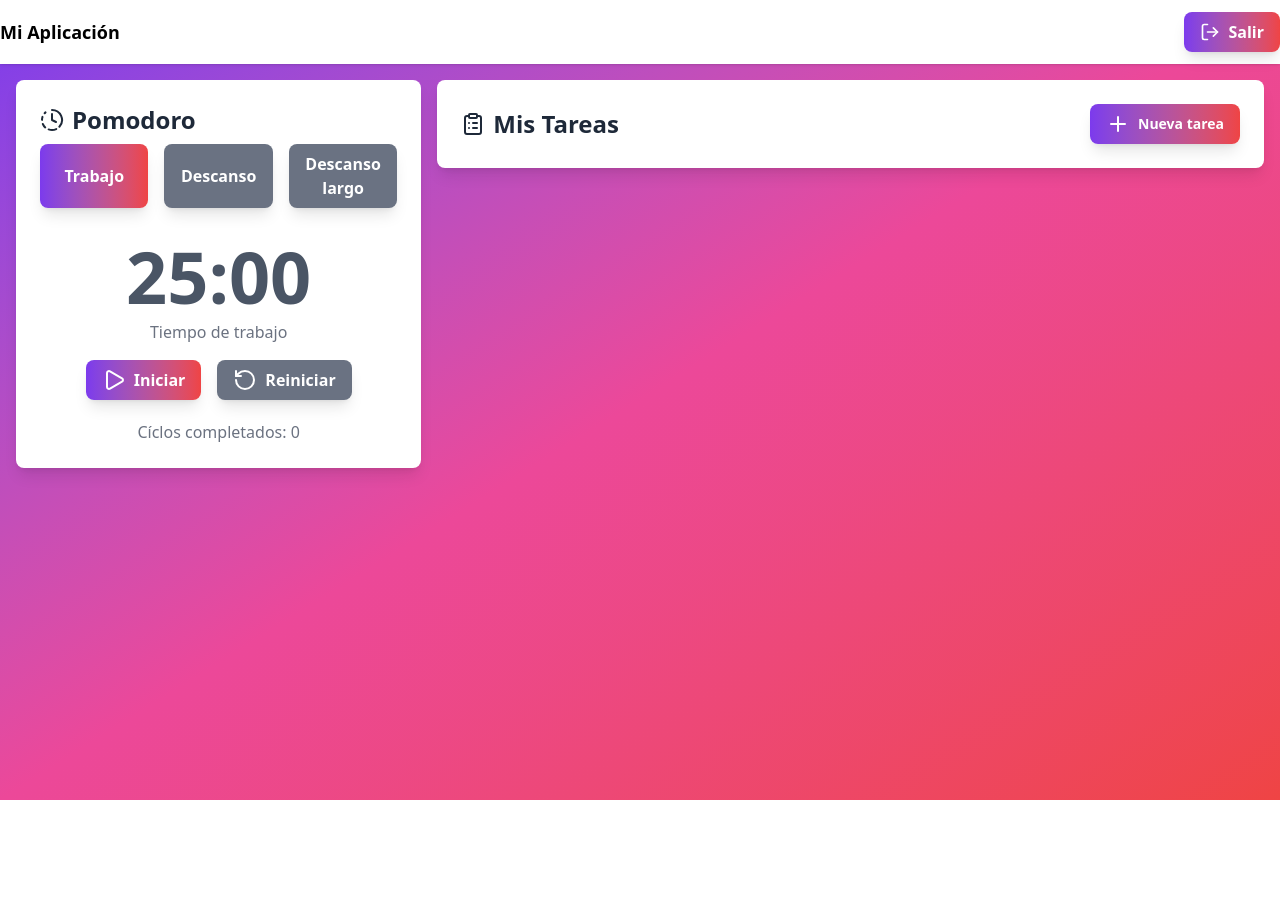
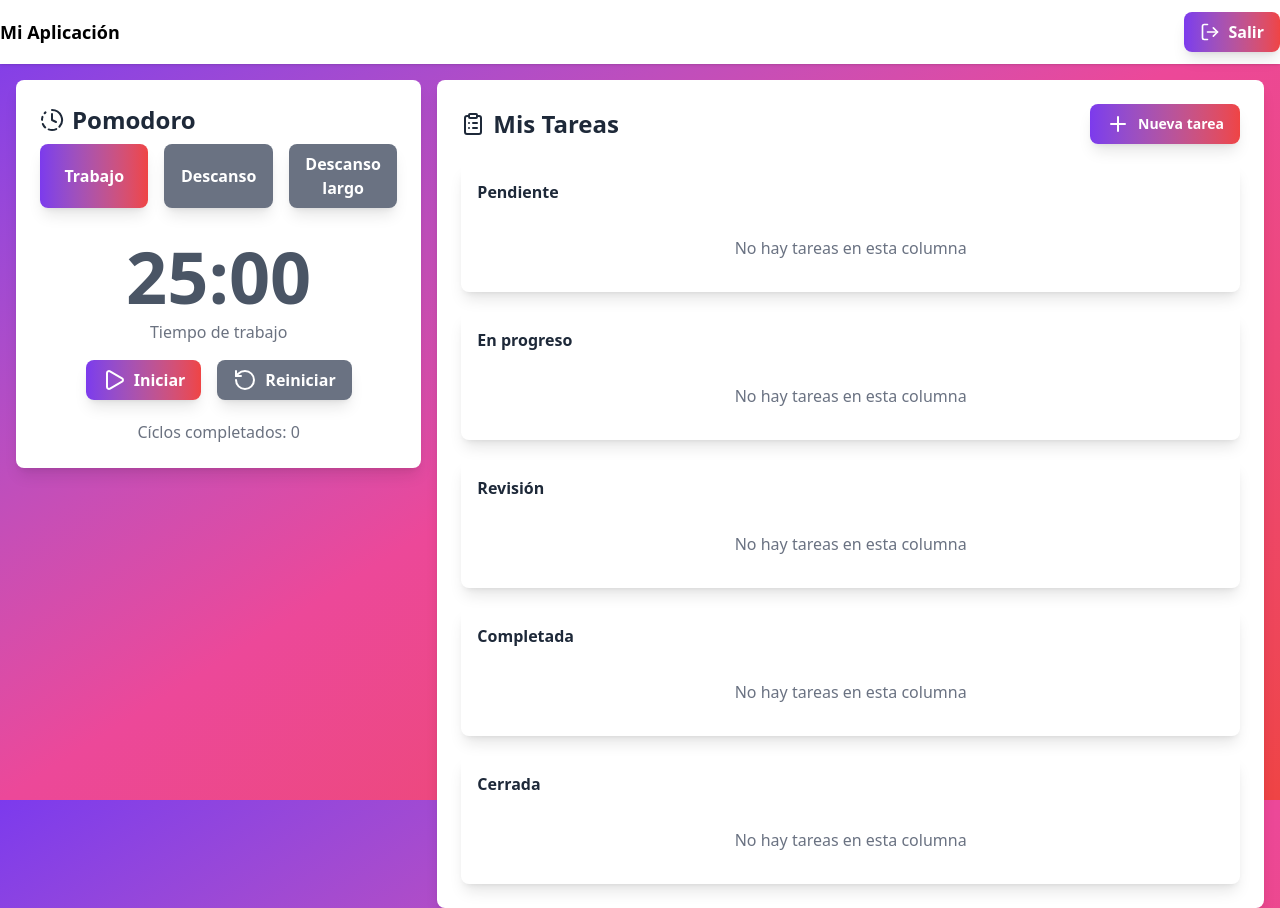
Before and after one commit to sermarmar/task-build-app, a React (Vite) app: page /home in a window 1280 px wide. Both pictures are taken after typing "Sample", "Sample123" into the empty fields and a click on the button "Iniciar Sesión". Before the commit the page ends 800 px from the top, so only its background shows below. Built offline with nearby package versions, Linux system fonts and the light colour scheme.

Commit message:
Añadir componentes para la gestión de tareas: ModalCreateTask, TaskColumns y TasksColumn; refactorizar DashboardPage para integrar TasksBoard; actualizar estilos y constantes.

```diff
--- a/src/app/components/ux/Card.tsx
+++ b/src/app/components/ux/Card.tsx
@@ -1,16 +1,31 @@
 import type React from "react";
 
-export const Card: React.FC<{ children: React.ReactNode, className?: string }> = ({ children, className }) => {
+interface CardProps {
+    children: React.ReactNode;
+    className?: string;
+    /**
+     * Tailwind background utility class (including the `bg-` prefix).
+     * Example: "bg-white", "bg-red-500", "bg-gray-100".
+     */
+    color?: string;
+    withPadding?: boolean;
+}
+
+export const Card: React.FC<CardProps> = ({ children, className = "", color = "bg-white", withPadding = true }) => {
+    // Expect the full bg- utility to avoid Tailwind purge issues with dynamic values.
+    const paddingClass = withPadding ? "p-6" : "";
+    const classes = `${color} rounded-lg shadow-lg ${paddingClass} ${className}`;
+
     return (
-        <div className={`bg-white rounded-lg shadow-lg p-6 ${className}`}>
+        <div className={classes}>
             { children }
         </div>
-    )
+    );
 }
 
 export const CardHeader: React.FC<{ children: React.ReactNode, className?: string }> = ({ children, className }) => {
     return (
-        <div className={`border-b pb-4 mb-4 ${className}`}>
+        <div className={`border-b pb-4 ${className}`}>
             { children }
         </div>
     )
--- a/src/app/features/tasks/ModalCreateTask.tsx
+++ b/src/app/features/tasks/components/ModalCreateTask.tsx
@@ -1,10 +1,11 @@
 import React, { useEffect, useState } from "react";
 import { X } from "lucide-react";
-import { Card, CardTitle } from "../../components/ux/Card";
-import { Input } from "../../components/ux/Input";
-import { categories, states } from "../../shared/Option";
-import { Select } from "../../components/ux/Select";
-import { TextareaDynamic } from "../../components/ux/TextareaDynamic";
+import { Card, CardTitle } from "../../../components/ux/Card";
+import { Input } from "../../../components/ux/Input";
+import { Select } from "../../../components/ux/Select";
+import { TextareaDynamic } from "../../../components/ux/TextareaDynamic";
+import { Button } from "../../../components/ux/Button";
+import { CATEGORIAS, ESTADOS } from "../../../shared/constants";
 
 interface ModalCreateTaskProps {
     show: boolean;
@@ -31,28 +32,30 @@ export const ModalCreateTask: React.FC<ModalCreateTaskProps> = ({ show, onClose
         <div
             id="modal-create-task"
             tabIndex={-1}
-            className={`fixed inset-0 z-50 flex items-center justify-center transition-all duration-300 ${
+            className={`fixed inset-0 z-50 flex items-center justify-center -top-50 transition-all duration-300 ${
                 show ? "backdrop-blur-sm opacity-100" : "backdrop-blur-none opacity-0"
             }`}
         >
             <Card
                 className={`relative p-4 w-300 mx-auto mt-20 transform transition-all duration-300 ${
                     show ? "scale-100 opacity-100" : "scale-95 opacity-0"
-                }`}
-                onClick={(e) => e.stopPropagation()} /* prevent closing when clicking inside */
+                }`}/* prevent closing when clicking inside */
             >
                 <CardTitle className="flex justify-between items-center">
                     Crear nueva tarea
                     <X className="cursor-pointer" onClick={onClose} />
                 </CardTitle>
                 <form onSubmit={(e) => e.preventDefault()} className="grid grid-cols-3 gap-5 mt-4">
-                    <Input type="text" placeholder="Título de la tarea" className="w-full col-span-3 mb-4 text-2xl" />
+                    <Input type="text" placeholder="Escribe un título para la tarea" className="w-full col-span-3 mb-4 text-2xl" />
                     <div className="col-span-2">
                         <TextareaDynamic label="Descripción" />
                     </div>
                     <div>
-                        <Select name="state" label="Estado" list={ states.map(s => s.value) } onChange={() => {}} className="mb-4"/>
-                        <Select name="category" label="Categoría" list={ categories.map(c => c.value) } onChange={() => {}} className="mb-4"/>
+                        <Select name="state" label="Estado" list={ ESTADOS.map(s => s.name) } onChange={() => {}} className="mb-4"/>
+                        <Select name="category" label="Categoría" list={ CATEGORIAS.map(c => c.label) } onChange={() => {}} className="mb-4"/>
+                        <div className="flex justify-end items-end h-53">
+                            <Button type="submit" color="primary" className="justify-center">Crear tarea</Button>
+                        </div>
                     </div>
                 </form>
             </Card>
--- /dev/null
+++ b/src/app/features/tasks/components/TaskColumns.tsx
@@ -0,0 +1,20 @@
+import type { Status } from "../models/Status";
+import type { Task } from "../models/Task";
+import { TasksColumn } from "./TasksColumn";
+
+interface TaskColumnsProps {
+    states: Status[];
+    tasks: Task[];
+}
+
+export const TaskColumns: React.FC<TaskColumnsProps> = ({ states, tasks }) => {
+    const columnsNumber = `grid-cols-${states.length.toString()}`;
+    const classes = `grid gap-5 ${columnsNumber}`;
+    return (
+        <div className={classes}>
+            { states.map((state, index) => (
+                <TasksColumn key={index} status={state} tasks={tasks.filter(t => t.status === state.name.toLowerCase())} />
+            ))}
+        </div>
+    );
+}
--- a/src/app/features/tasks/TasksCard.tsx
+++ b/src/app/features/tasks/components/TasksBoard.tsx
@@ -2,11 +2,15 @@ import { ClipboardList, Plus } from "lucide-react";
 import { ModalCreateTask } from "./ModalCreateTask";
 
 import { useState } from "react";
-import { Card, CardTitle } from "../../components/ux/Card";
-import { Button } from "../../components/ux/Button";
+import { Card, CardBody, CardTitle } from "../../../components/ux/Card";
+import { Button } from "../../../components/ux/Button";
+import { TaskColumns } from "./TaskColumns";
+import { ESTADOS } from "../../../shared/constants";
+import type { Task } from "../models/Task";
 
-export const TasksCard: React.FC = () => {
+export const TasksBoard: React.FC = () => {
     const [isModalOpen, setIsModalOpen] = useState(false);
+    const [tasks, setTasks] = useState<Task[]>([]);
 
     return (
         <>
@@ -26,6 +30,9 @@ export const TasksCard: React.FC = () => {
                         Nueva tarea
                     </Button>
                 </CardTitle>
+                <CardBody className="mt-5">
+                    <TaskColumns states={ESTADOS} tasks={tasks} />
+                </CardBody>
             </Card>
             <ModalCreateTask show={isModalOpen} onClose={() => setIsModalOpen(false)} />
         </>
--- /dev/null
+++ b/src/app/features/tasks/components/TasksColumn.tsx
@@ -0,0 +1,34 @@
+import { useState } from "react";
+import { Card, CardBody, CardTitle, CardHeader } from '../../../components/ux/Card';
+
+interface TasksColumnProps {
+    status: Status;
+    tasks: any[];
+}
+
+export const TasksColumn: React.FC<TasksColumnProps> = ({ status, tasks }) => {
+
+    const [tasksData, setTasksData] = useState(tasks)
+
+    return (
+        <Card className="h-full" color={`bg-${status.color}`} withPadding={false}>
+            <CardHeader className="border-none rounded-t-lg p-4">
+                <CardTitle className="text-base">{ status.name }</CardTitle>
+            </CardHeader>
+
+            <CardBody className="flex flex-col gap-4 mb-4 p-4">
+            { tasksData.map((t, i) => (
+                <div key={i}>{ t.title }</div>
+            )) }
+            {
+                tasksData.length === 0 && (
+                <div className="text-gray-500 text-center">
+                    No hay tareas en esta columna
+                </div>
+                )
+            }
+            </CardBody>
+        </Card>
+    );
+
+}
--- /dev/null
+++ b/src/app/features/tasks/models/Status.ts
@@ -0,0 +1,6 @@
+export interface Status {
+    id: string;
+    name: string;
+    color: string;
+    active: boolean;
+}
--- /dev/null
+++ b/src/app/features/tasks/models/Task.ts
@@ -0,0 +1,10 @@
+export interface Task {
+    id: string;
+    title: string;
+    description: string;
+    status: string;
+    category: string;
+    priority: string;
+    createdAt: Date;
+    updatedAt: Date;
+}
--- a/src/app/pages/DashboardPage.tsx
+++ b/src/app/pages/DashboardPage.tsx
@@ -1,7 +1,7 @@
 
 import { Navbar } from "../components/template/Navbar";
 import { Pomodoro } from '../features/Pomodoro';
-import { TasksCard } from "../features/tasks/TasksCard";
+import { TasksBoard } from "../features/tasks/components/TasksBoard";
 
 
 export const DashboardPage: React.FC = () => {
@@ -14,7 +14,7 @@ export const DashboardPage: React.FC = () => {
                     <Pomodoro />
                 </div>
                 <div className="col-span-2">
-                    <TasksCard />
+                    <TasksBoard />
                 </div>
 
             </div>
--- a/src/app/shared/Option.ts
+++ /dev/null
@@ -1,12 +0,0 @@
-// Importing JSON requires compiler support (resolveJsonModule)
-import statesData from "./states.json";
-import categoriesData from "./categories.json";
-
-export interface Option {
-    key: string;
-    value: string;
-}
-
-// typed constant derived from the JSON data
-export const states: Option[] = statesData;
-export const categories: Option[] = categoriesData;
--- a/src/app/shared/constants.ts
+++ b/src/app/shared/constants.ts
@@ -1,3 +1,5 @@
+import type { Status } from "../features/tasks/models/Status";
+
 /* ─── Constants ──────────────────────────────────────────────────────────── */
 export const MODES = {
   pomodoro: { label: "Pomodoro",       s: 25 * 60, color: "#e85d35", ring: "stroke-[#e85d35]" },
@@ -11,7 +13,13 @@ export const PRIORITIES = {
   baja:  { label: "Baja",  hex: "#4fa38a" },
 };
 
-export const ESTADOS = ["pendiente", "en progreso", "revisión", "completada", "cerrada"];
+export const ESTADOS: Status[] = [
+  { id: "1", name: "Pendiente", color: "slate-600", active: true },
+  { id: "2", name: "En progreso", color: "blue-600", active: true },
+  { id: "3", name: "Revisión", color: "amber-500", active: true },
+  { id: "4", name: "Completada", color: "teal-600", active: true },
+  { id: "5", name: "Cerrada", color: "gray-700", active: false },
+];
 
 export const ESTADO_HEX = {
   "pendiente":   "#555",
--- a/tailwind.config.js
+++ b/tailwind.config.js
@@ -4,5 +4,11 @@ export default {
     "./index.html",
     "./src/**/*.{js,ts,jsx,tsx}",
   ],
+  safelist: [
+    // allow background utilities generated dynamically in components
+    { pattern: /^bg-(?:white|gray-100|gray-200|gray-300|gray-400|red-500|green-500|blue-500|yellow-500|purple-500)$/ },
+    // grid-cols-<number> is generated at runtime based on state count
+    { pattern: /^grid-cols-\d+$/ },
+  ],
   plugins: [],
 }
```
